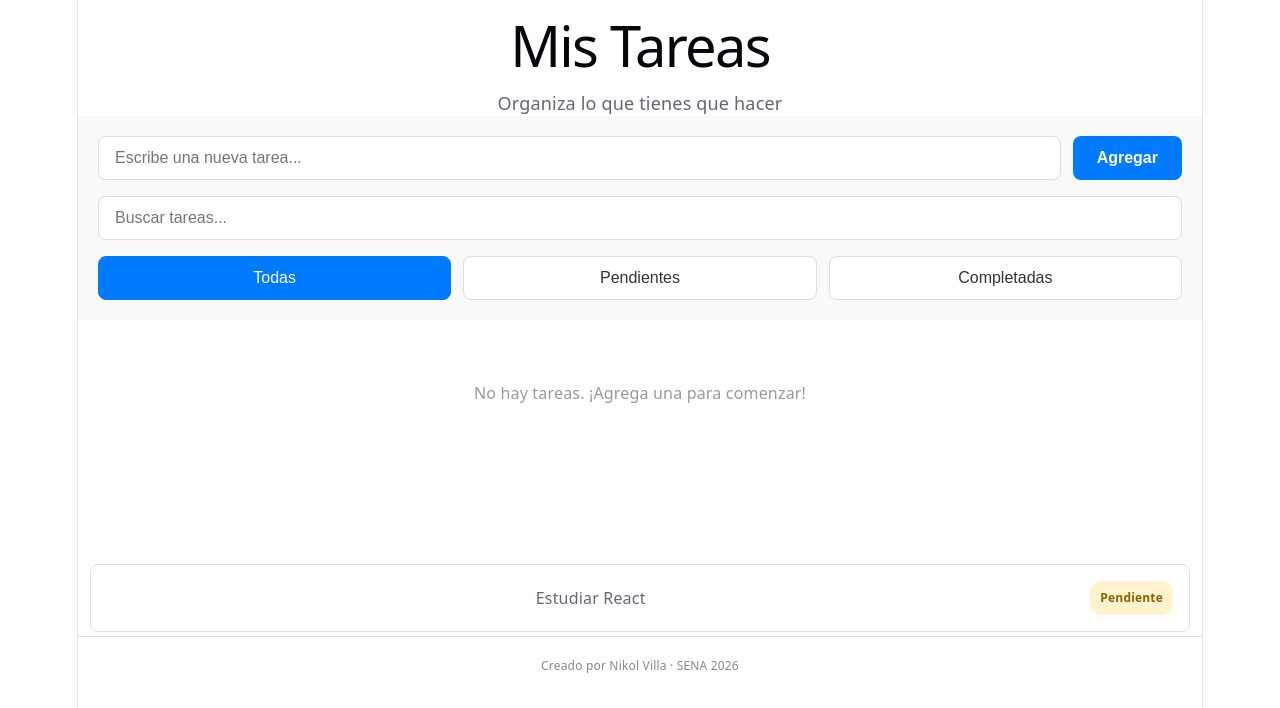
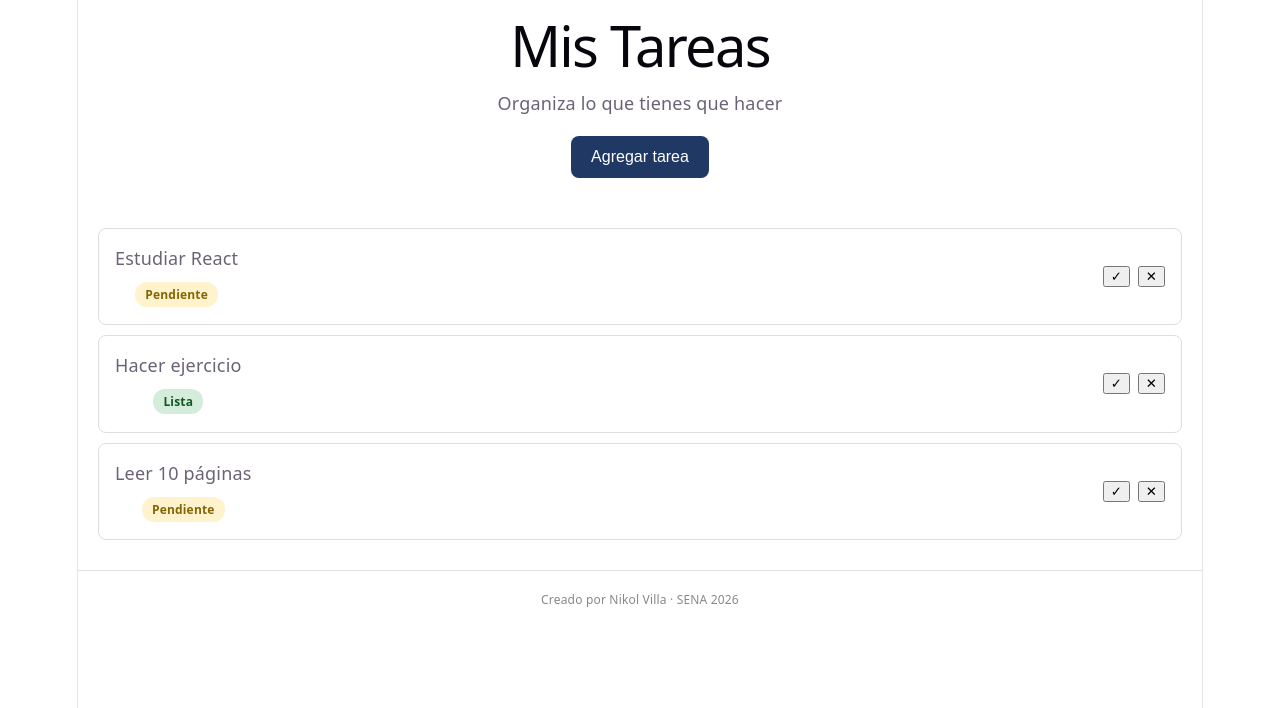
Before and after one commit to nikolvilla808-star/Gestor_de-_tareas, a React (Vite) app: page / in a window 1280 px wide. Shown: the top 708 px of the page. Built offline with nearby package versions, Linux system fonts and the light colour scheme.

Commit message:
Agregar useState para mostrar/ocultar formulario

```diff
--- a/src/App.jsx
+++ b/src/App.jsx
@@ -1,23 +1,49 @@
-// App.jsx — el componente principal que reúne los componentes de la aplicación
-
+import { useState } from 'react'
 import Encabezado from './componentes/Encabezado'
 import Formulario from './componentes/Formulario'
 import Lista from './componentes/Lista'
-import Item from './componentes/Item'
 import PiePagina from './componentes/PiePagina'
 import './App.css'
 
+function App() {
+  const [mostrarFormulario, setMostrarFormulario] = useState(false)
 
-function App() {
+  const tareas = [
+    { id: 1, texto: 'Estudiar React', completada: false },
+    { id: 2, texto: 'Hacer ejercicio', completada: true },
+    { id: 3, texto: 'Leer 10 páginas', completada: false },
+  ]
+
   return (
     <div className="app">
-      <Encabezado titulo="Mis Tareas" subtitulo="Organiza lo que tienes que hacer hoy" />
-      <Formulario />
-      <Lista />
-      <Item tarea={{ texto: 'Estudiar React', completada: false }} />
+      <Encabezado />
+
+      <button
+        onClick={() => setMostrarFormulario(!mostrarFormulario)}
+        style={estilos.botonToggle}
+         >
+        {mostrarFormulario ? 'Ocultar formulario' : 'Agregar tarea'}
+      </button>
+
+      {mostrarFormulario && <Formulario />}
+
+      <Lista tareas={tareas} />
+
       <PiePagina />
     </div>
   )
 }
 
+const estilos = {
+  botonToggle: {
+    margin: '20px',
+    padding: '12px 20px',
+    border: 'none',
+    borderRadius: '8px',
+    backgroundColor: '#1F3864',
+    color: 'white',
+    cursor: 'pointer',
+    fontSize: '16px',
+  },
+}
 export default App
--- a/src/componentes/Formulario.jsx
+++ b/src/componentes/Formulario.jsx
@@ -1,86 +1,37 @@
-// Formulario.jsx — para agregar nuevas tareas, buscar y filtrar
+import { useState } from 'react'
 
-export default function Formulario() {
-    return (
-        <section style={estilos.formulario}>
-            <div style={estilos.contenedorInput}>
-                <input
-                    type="text"
-                    placeholder="Escribe una nueva tarea..."
-                    style={estilos.input}
-                />
-                <button style={estilos.botonAgregar}>Agregar</button>
-            </div>
-            <input
-                type="text"
-                placeholder="Buscar tareas..."
-                style={estilos.inputBuscar}
-            />
-            <div style={estilos.contenedorFiltros}>
-                <button style={{ ...estilos.botonFiltro, ...estilos.botonActivo }}>Todas</button>
-                <button style={estilos.botonFiltro}>Pendientes</button>
-                <button style={estilos.botonFiltro}>Completadas</button>
-            </div>
-        </section>
-    );
+function Formulario() {
+  const [nuevaTarea, setNuevaTarea] = useState('')
+
+  const manejarEnvio = (evento) => {
+    evento.preventDefault()
+
+    if (nuevaTarea.trim() === '') {
+      alert('Por favor escribe una tarea')
+      return
+    }
+
+    alert(`Tarea capturada: ${nuevaTarea}`)
+
+    setNuevaTarea('')
+  }
+
+  return (
+    <form onSubmit={manejarEnvio}>
+      <h2>Agregar nueva tarea</h2>
+
+      <input
+        type="text"
+        value={nuevaTarea}
+        onChange={(e) => setNuevaTarea(e.target.value)}
+        placeholder="Escribe una tarea"
+      />
+
+      <button type="submit">
+        Agregar
+      </button>
+    </form>
+  )
 }
 
-const estilos = {
-    formulario: {
-        padding: '20px',
-        backgroundColor: '#f9f9f9',
-    },
-    contenedorInput: {
-        display: 'flex',
-        gap: '12px',
-        marginBottom: '16px',
-    },
-    input: {
-        flex: 1,
-        padding: '12px 16px',
-        fontSize: '16px',
-        border: '1px solid #ddd',
-        borderRadius: '8px',
-        outline: 'none',
-    },
-    botonAgregar: {
-        padding: '12px 24px',
-        fontSize: '16px',
-        fontWeight: 'bold',
-        backgroundColor: '#007BFF',
-        color: '#fff',
-        border: 'none',
-        borderRadius: '8px',
-        cursor: 'pointer',
-    },
-    inputBuscar: {
-        width: '100%',
-        padding: '12px 16px',
-        fontSize: '16px',
-        border: '1px solid #ddd',
-        borderRadius: '8px',
-        marginBottom: '16px',
-        outline: 'none',
-        boxSizing: 'border-box',
-    },
-    contenedorFiltros: {
-        display: 'flex',
-        gap: '12px',
-    },
-    botonFiltro: {
-        flex: 1,
-        padding: '12px 16px',
-        fontSize: '16px',
-        fontWeight: '500',
-        backgroundColor: '#fff',
-        color: '#333',
-        border: '1px solid #ddd',
-        borderRadius: '8px',
-        cursor: 'pointer',
-    },
-    botonActivo: {
-        backgroundColor: '#007BFF',
-        color: '#fff',
-        borderColor: '#007BFF',
-    },
-};
+export default Formulario
--- a/src/componentes/Item.jsx
+++ b/src/componentes/Item.jsx
@@ -1,54 +1,91 @@
-// Item.jsx — versión mejorada con flexbox
+import { useState } from 'react'
 
-// eslint-disable-next-line react/prop-types
-export default function Item({ tarea = { texto: 'Tarea de ejemplo', completada: false } }) {
+export default function Item({ tarea }) {
+  const [resaltado, setResaltado] = useState(false)
+
+  const manejarCompletar = (evento) => {
+    evento.stopPropagation()
+    alert(`Completar: ${tarea.texto}`)
+  }
+
+  const manejarEliminar = (evento) => {
+    evento.stopPropagation()
+    alert(`Eliminar: ${tarea.texto}`)
+  }
+
   return (
-        <article style={estilos.item}>
+    <article
+      onClick={() => setResaltado(!resaltado)}
+      style={{
+        ...estilos.item,
+        ...(resaltado ? estilos.resaltado : {}),
+      }}
+       >
+      <div>
         <p style={estilos.texto}>{tarea.texto}</p>
-            <span style={{
+
+        <span
+          style={{
             ...estilos.estado,
-                ...(tarea.completada ? estilos.completada : estilos.pendiente)
-            }}>
+            ...(tarea.completada
+              ? estilos.completada
+              : estilos.pendiente),
+          }}
+        >
           {tarea.completada ? 'Lista' : 'Pendiente'}
         </span>
+      </div>
+
+      <div style={estilos.acciones}>
+        <button onClick={manejarCompletar}>✓</button>
+        <button onClick={manejarEliminar}>✕</button>
+      </div>
     </article>
-    );
+  )
   }
 
 const estilos = {
   item: {
     display: 'flex',
-        flexDirection: 'row',
     justifyContent: 'space-between',
     alignItems: 'center',
     backgroundColor: '#fff',
     padding: 16,
-        margin: '4px 12px',
+    margin: '10px 0',
     borderRadius: 8,
-        border: '1px solid #e0e0e0',
+    border: '1px solid #ddd',
+    cursor: 'pointer',
   },
+
+  resaltado: {
+    backgroundColor: '#fff3cd',
+    border: '1px solid #ffc107',
+  },
+
   texto: {
-        fontSize: 16,
-        flex: 1,
     margin: 0,
+    marginBottom: 8,
      },
+
   estado: {
+    padding: '4px 10px',
+    borderRadius: 12,
     fontSize: 12,
     fontWeight: 'bold',
-        paddingLeft: 10,
-        paddingRight: 10,
-        paddingTop: 4,
-        paddingBottom: 4,
-        borderRadius: 12,
-        whiteSpace: 'nowrap',
-        marginLeft: 16,
   },
+
   completada: {
     backgroundColor: '#d4edda',
     color: '#155724',
   },
+
   pendiente: {
     backgroundColor: '#fff3cd',
     color: '#856404',
   },
-};
+
+  acciones: {
+    display: 'flex',
+    gap: '8px',
+  },
+}
```
Lines whose indentation alone changed are shown as unchanged.
